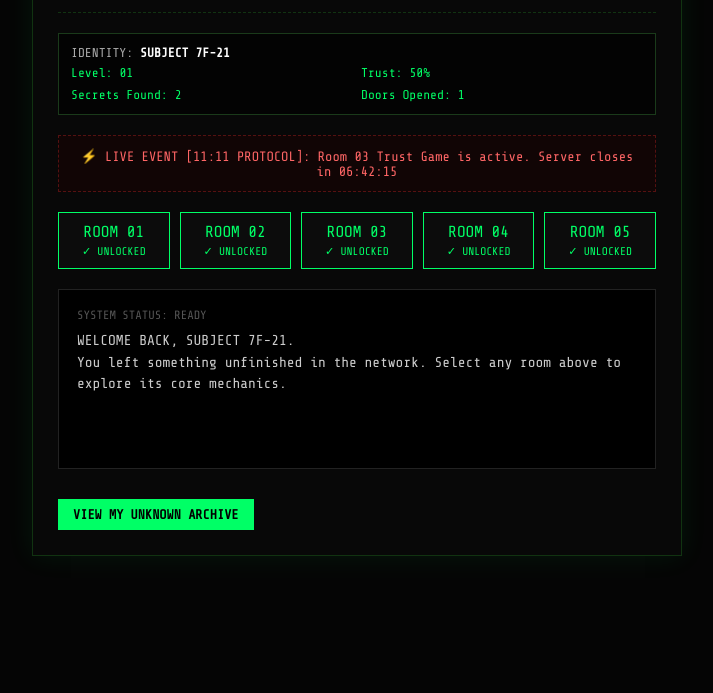
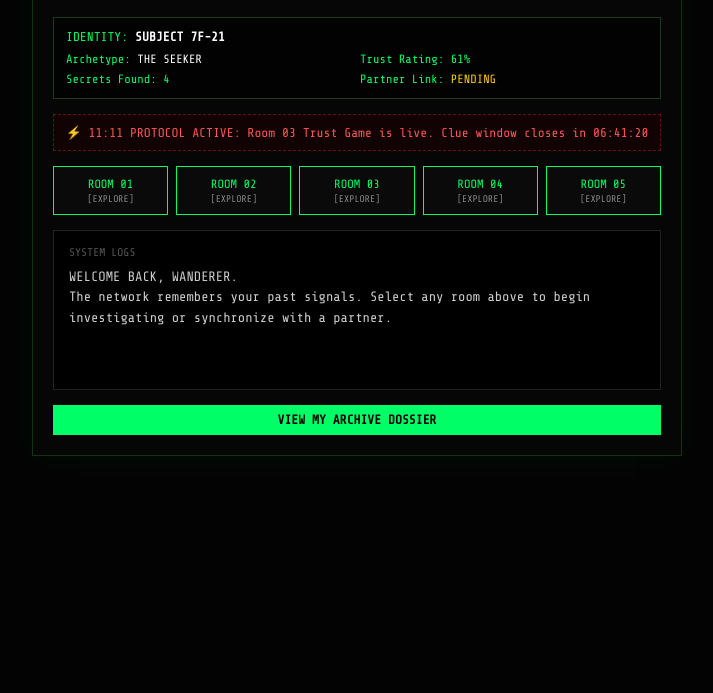
Before and after one commit to blkldr/blackledger-payment, a plain HTML site: page index.html in a window 1280 px wide. Shown: the part 107-800 px from the top of the page, without its empty margins (283-996 px from the left). Drawn offline with nearby package versions, Linux system fonts and the light colour scheme.

Commit message:
Update index.html

```diff
--- a/index.html
+++ b/index.html
@@ -14,24 +14,23 @@
         }
 
         body {
-            background-color: #050505;
+            background-color: #030303;
             color: #00ff66;
             font-family: 'Share Tech Mono', monospace;
             min-height: 100vh;
             display: flex;
             flex-direction: column;
             align-items: center;
-            justify-content: flex-start;
-            padding: 20px;
+            padding: 15px;
         }
 
         .container {
             max-width: 650px;
             width: 100%;
             border: 1px solid #113311;
-            padding: 25px;
-            background: #080808;
-            box-shadow: 0 0 25px rgba(0, 255, 102, 0.08);
+            padding: 20px;
+            background: #060606;
+            box-shadow: 0 0 30px rgba(0, 255, 102, 0.05);
             margin-top: 10px;
         }
 
@@ -39,56 +38,68 @@
             text-align: center;
             margin-bottom: 20px;
             border-bottom: 1px dashed #113311;
-            padding-bottom: 15px;
+            padding-bottom: 12px;
         }
 
         h1 {
-            font-size: 1.6rem;
+            font-size: 1.5rem;
             letter-spacing: 2px;
             color: #fff;
-            text-shadow: 0 0 10px rgba(0, 255, 102, 0.5);
+            text-shadow: 0 0 10px rgba(0, 255, 102, 0.4);
         }
 
         .tagline {
-            font-size: 0.8rem;
-            color: #666;
-            margin-top: 5px;
+            font-size: 0.75rem;
+            color: #777;
+            margin-top: 4px;
             letter-spacing: 1px;
         }
 
-        /* Identity Box */
-        .identity-box {
-            background: #030303;
+        /* Identity Dashboard */
+        .identity-card {
+            background: #020202;
             border: 1px solid #1a3a1a;
             padding: 12px;
-            margin-bottom: 20px;
+            margin-bottom: 15px;
             font-size: 0.8rem;
-            color: #aaa;
         }
 
         .identity-grid {
             display: grid;
             grid-template-columns: repeat(2, 1fr);
-            gap: 8px;
-            margin-top: 6px;
+            gap: 6px;
+            margin-top: 8px;
             color: #00ff66;
+            font-size: 0.75rem;
+        }
+
+        /* Live Event Banner */
+        .event-banner {
+            background: #110303;
+            border: 1px dashed #661111;
+            padding: 10px;
+            margin-bottom: 15px;
+            font-size: 0.8rem;
+            color: #ff5555;
+            text-align: center;
         }
 
         /* Rooms Grid */
         .rooms-grid {
             display: grid;
-            grid-template-columns: repeat(auto-fit, minmax(95px, 1fr));
-            gap: 10px;
-            margin-bottom: 20px;
+            grid-template-columns: repeat(5, 1fr);
+            gap: 8px;
+            margin-bottom: 15px;
         }
 
         .room-card {
-            background: #0c0c0c;
+            background: #0a0a0a;
             border: 1px solid #00ff66;
-            padding: 10px;
+            padding: 10px 5px;
             text-align: center;
             cursor: pointer;
-            transition: all 0.3s ease;
+            transition: all 0.2s ease;
+            font-size: 0.75rem;
             color: #00ff66;
         }
 
@@ -97,37 +108,43 @@
             color: #000;
         }
 
-        /* Terminal Box */
+        /* Terminal Window */
         .terminal-box {
             background: #000;
             border: 1px solid #222;
-            padding: 18px;
-            min-height: 180px;
-            margin-bottom: 20px;
+            padding: 15px;
+            min-height: 160px;
+            margin-bottom: 15px;
         }
 
         .terminal-title {
-            font-size: 0.75rem;
+            font-size: 0.7rem;
             color: #555;
             margin-bottom: 8px;
             text-transform: uppercase;
         }
 
         .terminal-content {
-            font-size: 0.9rem;
+            font-size: 0.85rem;
             line-height: 1.5;
             color: #ccc;
         }
 
-        /* Event Banner */
-        .event-banner {
-            background: #110505;
-            border: 1px dashed #551111;
-            padding: 12px;
-            margin-bottom: 20px;
+        .input-box {
+            margin-top: 10px;
+            display: flex;
+            gap: 8px;
+        }
+
+        input {
+            flex: 1;
+            background: #020202;
+            border: 1px solid #333;
+            padding: 8px;
+            color: #00ff66;
+            font-family: 'Share Tech Mono', monospace;
             font-size: 0.85rem;
-            color: #ff6666;
-            text-align: center;
+            outline: none;
         }
 
         button {
@@ -138,20 +155,26 @@
             font-family: 'Share Tech Mono', monospace;
             font-weight: bold;
             cursor: pointer;
-            margin-top: 10px;
+            font-size: 0.8rem;
         }
 
         button:hover {
             opacity: 0.8;
         }
 
-        .archive-section {
-            background: #030303;
+        /* Archive Dossier */
+        .archive-box {
+            background: #020202;
             border: 1px dashed #333;
-            padding: 15px;
-            margin-top: 15px;
-            font-size: 0.85rem;
+            padding: 12px;
+            margin-top: 10px;
+            font-size: 0.8rem;
             display: none;
+        }
+
+        .action-row {
+            display: flex;
+            gap: 10px;
         }
     </style>
 </head>
@@ -163,52 +186,59 @@
             <div class="tagline">"You don't join it. You discover it."</div>
         </div>
 
-        <!-- 1. Secret Identity Box -->
-        <div class="identity-box">
-            <div>IDENTITY: <span id="subjectId" style="color:#fff; font-weight:bold;">SUBJECT 7F-21</span></div>
+        <!-- 1. Secret Identity Evolving Profile -->
+        <div class="identity-card">
+            <div>IDENTITY: <span id="subjectName" style="color:#fff; font-weight:bold;">SUBJECT 7F-21</span></div>
             <div class="identity-grid">
-                <div>Level: <span id="currLevel">01</span></div>
-                <div>Trust: <span id="currTrust">50%</span></div>
-                <div>Secrets Found: <span id="currSecrets">2</span></div>
-                <div>Doors Opened: <span id="currDoors">1</span></div>
+                <div>Archetype: <span id="subjectArchetype" style="color:#fff;">THE SEEKER</span></div>
+                <div>Trust Rating: <span id="subjectTrust">61%</span></div>
+                <div>Secrets Found: <span id="subjectSecrets">4</span></div>
+                <div>Partner Link: <span id="subjectPartner" style="color:#ffcc00;">PENDING</span></div>
             </div>
         </div>
 
-        <!-- 4. Daily 11:11 Live Event Banner -->
-        <div class="event-banner" id="eventBanner">
-            ⚡ LIVE EVENT [11:11 PROTOCOL]: Room 03 Trust Game is active. Server closes in <span id="timer">06:42:15</span>
+        <!-- 4. Live 11:11 Event Banner -->
+        <div class="event-banner">
+            ⚡ 11:11 PROTOCOL ACTIVE: Room 03 Trust Game is live. Clue window closes in <span id="countdown">06:41:20</span>
         </div>
 
-        <!-- Rooms Grid (Sabhi unlocked for testing) -->
+        <!-- 5 Doors & Hidden Rooms Grid -->
         <div class="rooms-grid" id="roomsGrid"></div>
 
-        <!-- Terminal Box -->
+        <!-- Terminal / Main Interaction Window -->
         <div class="terminal-box">
-            <div class="terminal-title" id="terminalTitle">SYSTEM STATUS: READY</div>
-            <div class="terminal-content" id="terminalContent">
-                WELCOME BACK, SUBJECT 7F-21.<br>You left something unfinished in the network. Select any room above to explore its core mechanics.
+            <div class="terminal-title" id="termTitle">SYSTEM LOGS</div>
+            <div class="terminal-content" id="termContent">
+                WELCOME BACK, WANDERER.<br>The network remembers your past signals. Select any room above to begin investigating or synchronize with a partner.
+            </div>
+            <div class="input-box" id="inputSection" style="display:none;">
+                <input type="text" id="userInput" placeholder="Enter partner key / clue code...">
+                <button onclick="submitKey()">OVERRIDE</button>
             </div>
         </div>
 
-        <!-- 7. Personal Archive Trigger -->
-        <button onclick="toggleArchive()">VIEW MY UNKNOWN ARCHIVE</button>
+        <!-- Action Row -->
+        <div class="action-row">
+            <button onclick="toggleArchive()" style="flex:1;">VIEW MY ARCHIVE DOSSIER</button>
+        </div>
 
-        <div class="archive-section" id="archiveSection">
-            <h3 style="color:#fff; margin-bottom: 8px;">// YOUR UNKNOWN DOSSIER</h3>
-            <p>Status: Active Wanderer</p>
-            <p>Cases Solved: 4 / 30</p>
-            <p>Partner Keys Linked: 1 (Duo Pass #UKN-884)</p>
-            <p style="margin-top: 8px; color:#00ff66;">[30-Day Final Encrypted File will generate on Day 30]</p>
+        <!-- 7. Personal Archive Dossier -->
+        <div class="archive-box" id="archiveBox">
+            <h3 style="color:#fff; margin-bottom:6px;">// ENCRYPTED DOSSIER: SUBJECT 7F-21</h3>
+            <p>Status: Active Network Node</p>
+            <p>Cases Unlocked: 04 / 30</p>
+            <p>Shared Vaults Opened: 01</p>
+            <p style="margin-top:6px; color:#00ff66;">[Final 30-Day Downloadable Unknown File compiles on Day 30]</p>
         </div>
     </div>
 
     <script>
         const rooms = [
-            { id: 1, name: "ROOM 01", desc: "The Signal. Clue discovered: The year 2042 is closer than it appears." },
-            { id: 2, name: "ROOM 02", desc: "Duo Chamber. Requires a partner's frequency to decode the secondary layer." },
-            { id: 3, name: "ROOM 03", desc: "Trust Game Active. System is analyzing behavioral matches between linked users." },
-            { id: 4, name: "ROOM 04", desc: "Hidden Archive. Unlocked via external Instagram clue #17-03-11." },
-            { id: 5, name: "ROOM 05", desc: "The Final Vault. Awaiting full 30-day network synchronization." }
+            { id: 1, name: "ROOM 01", type: "clue", desc: "The Signal. Clue discovered: 'The second key isn't yours.' Find a partner to proceed." },
+            { id: 2, name: "ROOM 02", type: "duo", desc: "Duo Chamber. Requires a partner's code (e.g., UKN-99) to unlock the synchronized link." },
+            { id: 3, name: "ROOM 03", type: "trust", desc: "Friends vs Friends Trust Game. System is waiting for dual-input behavioral sync." },
+            { id: 4, name: "ROOM 04", type: "hidden", desc: "Hidden Archive. Discovered via external Instagram frequency #17-03-11." },
+            { id: 5, name: "ROOM 05", type: "vault", desc: "The Final Vault. Locked until network-wide 30-day countdown ends." }
         ];
 
         function renderRooms() {
@@ -217,20 +247,39 @@
             rooms.forEach(room => {
                 const card = document.createElement('div');
                 card.className = 'room-card';
-                card.innerHTML = `<div>${room.name}</div><div style="font-size:0.7rem; margin-top:4px;">✓ UNLOCKED</div>`;
-                card.onclick = () => selectRoom(room);
+                card.innerHTML = `<div>${room.name}</div><div style="font-size:0.6rem; color:#888; margin-top:3px;">[EXPLORE]</div>`;
+                card.onclick = () => openRoom(room);
                 grid.appendChild(card);
             });
         }
 
-        function selectRoom(room) {
-            document.getElementById('terminalTitle').innerText = `ACCESSING: ${room.name}`;
-            document.getElementById('terminalContent').innerHTML = `${room.desc}<br><br><span style="color:#00ff66;">[Status: Fully functional simulation mode]</span>`;
+        function openRoom(room) {
+            document.getElementById('termTitle').innerText = `ACCESSING: ${room.name} (${room.type.toUpperCase()})`;
+            document.getElementById('termContent').innerHTML = `${room.desc}<br><br><span style="color:#00ff66;">System state: Active simulation running. Test interactive mechanics freely.</span>`;
+
+            const inputSec = document.getElementById('inputSection');
+            if(room.type === 'duo' || room.type === 'trust') {
+                inputSec.style.display = 'flex';
+            } else {
+                inputSec.style.display = 'none';
+            }
+        }
+
+        function submitKey() {
+            const val = document.getElementById('userInput').value.trim();
+            if(val.length > 0) {
+                document.getElementById('subjectPartner').innerText = "SYNCHRONIZED";
+                document.getElementById('subjectArchetype').innerText = "THE MANIPULATOR";
+                alert("PARTNER FREQUENCY MATCHED. Level encryption bypassed.");
+                document.getElementById('userInput').value = '';
+            } else {
+                alert("INVALID CODE. Request code from a linked participant.");
+            }
         }
 
         function toggleArchive() {
-            const arch = document.getElementById('archiveSection');
-            arch.style.display = arch.style.display === 'block' ? 'none' : 'block';
+            const box = document.getElementById('archiveBox');
+            box.style.display = box.style.display === 'block' ? 'none' : 'block';
         }
 
         renderRooms();
```
